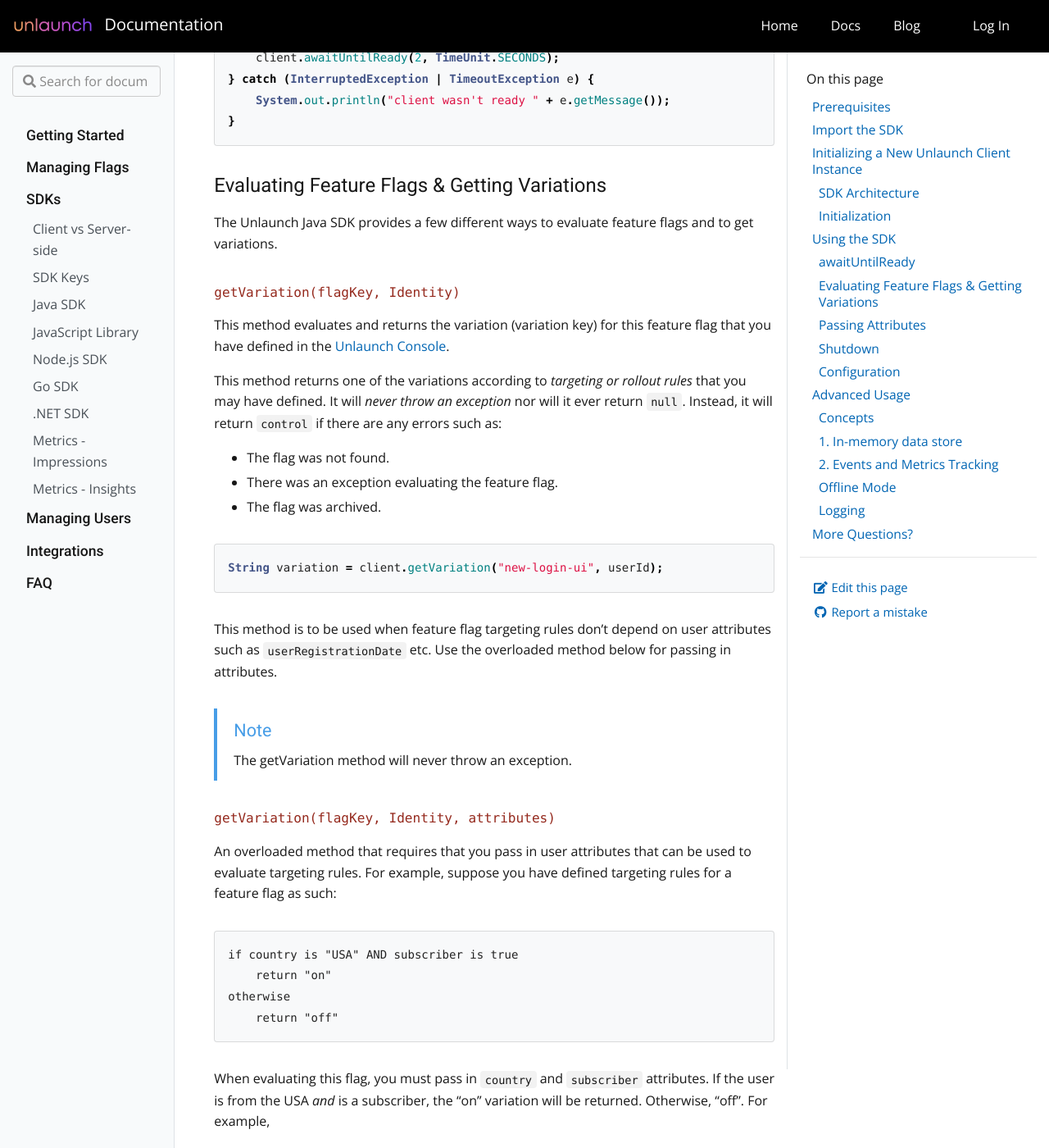
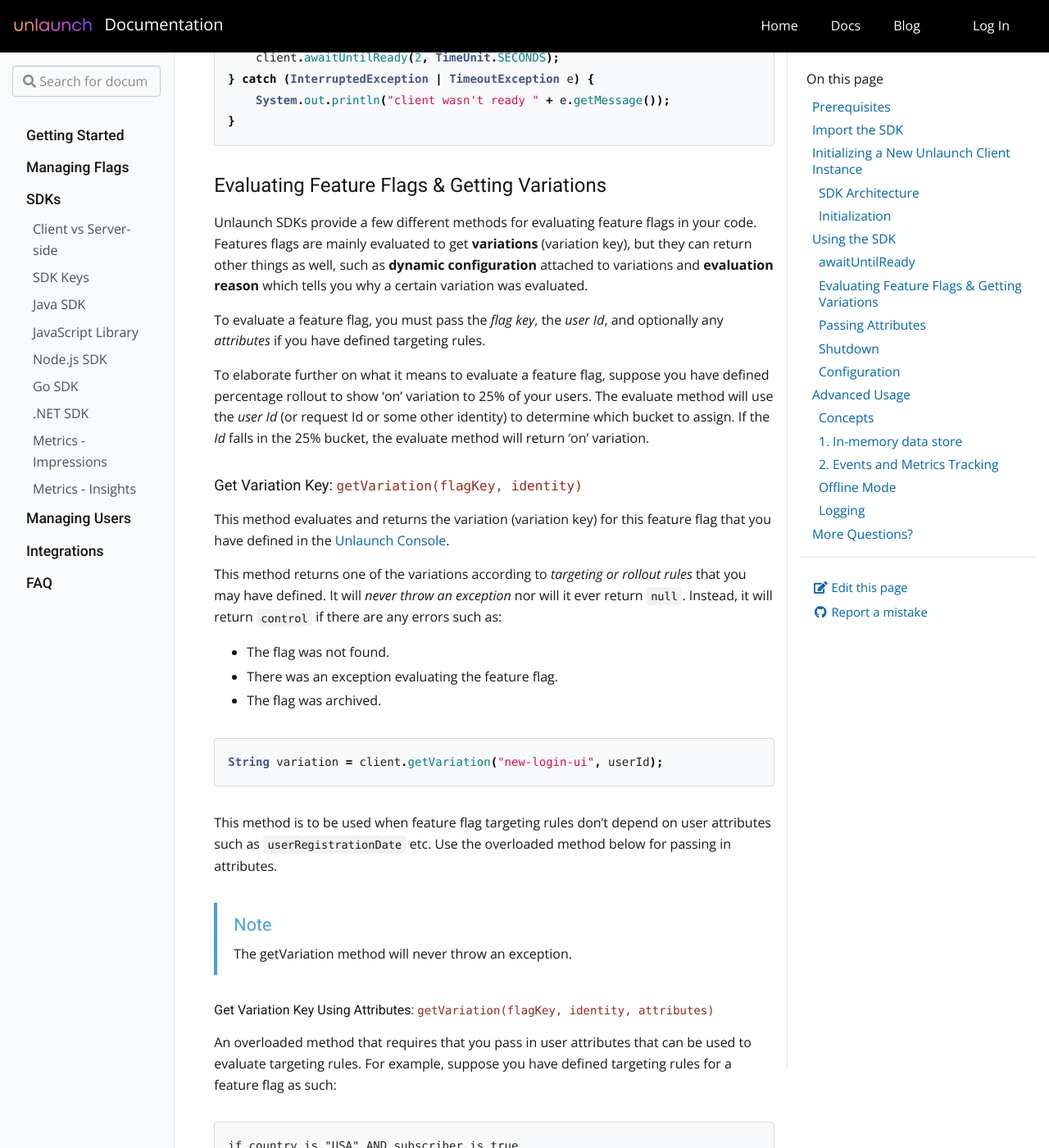
Before and after one commit to unlaunch/documentation, a Jekyll site: the page built from _docs/sdks/java-sdk.md, in a window 1280 px wide and 1400 px high, scrolled down 3474 px. Shown: the whole window at 82% size. Built offline with Jekyll 4.4.1, drawn with Linux system fonts in a browser that asks for light colours; nearby versions of some CDN libraries; some of the changed text lies outside the part shown.

Commit message:
update java sdk docs

````diff
--- a/_docs/sdks/java-sdk.md
+++ b/_docs/sdks/java-sdk.md
@@ -105,9 +105,13 @@
 
 ### Evaluating Feature Flags & Getting Variations
 
-The Unlaunch Java SDK provides a few different ways to evaluate feature flags and to get variations.
+Unlaunch SDKs provide a few different methods for evaluating feature flags in your code. Features flags are mainly evaluated to get **variations** (variation key), but they can return other things as well, such as **dynamic configuration** attached to variations and **evaluation reason** which tells you why a certain variation was evaluated.
 
-##### `getVariation(flagKey, Identity)`
+To evaluate a feature flag, you must pass the *flag key*, the *user Id*, and optionally any *attributes* if you have defined targeting rules.
+
+To elaborate further on what it means to evaluate a feature flag, suppose you have defined percentage rollout to show 'on' variation to 25% of your users. The evaluate method will use the *user Id* (or request Id or some other identity) to determine which bucket to assign. If the *Id* falls in the 25% bucket, the evaluate method will return 'on' variation.
+
+##### Get Variation Key: `getVariation(flagKey, identity)`
 
 This method evaluates and returns the variation (variation key) for this feature flag that you have defined in the [Unlaunch Console](app.unlaunch.io).
 
@@ -125,7 +129,7 @@
 
 {% include alert-note.html type="info" content="The getVariation method will never throw an exception." %}
 
-##### `getVariation(flagKey, Identity, attributes)`
+###### Get Variation Key Using Attributes: `getVariation(flagKey, identity, attributes)`
 
 An overloaded method that requires that you pass in user attributes that can be used to evaluate targeting rules. For example, suppose you have defined targeting rules for a feature flag as such:
 
@@ -148,9 +152,17 @@
 );
 ```
 
-##### `getFeature(String flagKey, String identity)`
+##### Get Variation, Dynamic Configuration and Evaluation Reason: `getFeature(flagKey, identity)`
 
-This behaves just like the `getVariation` method but instead of returning a string, it returns an [UnlaunchFeature](https://javadoc.io/doc/io.unlaunch.sdk/unlaunch-java-sdk/latest/io/unlaunch/UnlaunchFeature.html) object instead. Use this method when you want to get more than just the variation. This is mostly used for fetching *dynamic configuration* associated with the feature flag or for getting the *evaluation reason*.
+This behaves just like the `getVariation` method but instead of returning a string, it returns an [UnlaunchFeature](https://javadoc.io/doc/io.unlaunch.sdk/unlaunch-java-sdk/latest/io/unlaunch/UnlaunchFeature.html) object instead. The object that's returned contains:
+
+1. Variation key
+2. Dynamic Configuration (if you have defined any)
+3. Evaluation reason
+
+This is mostly used for fetching **dynamic configuration** associated with the feature flag or the **evaluation reason**.
+
+###### Dynamic Configuration
 
 For example, say you want to change the color of a button for some users. You'd define the colors for each variation in the Unlaunch Console as a key-value pair. Then in your application, you can fetch like this:
 
@@ -177,9 +189,11 @@
 // on variation was returned because: Default Rule match
 ```
 
-##### `getFeature(flagKey, identity, attributes)`
+###### Get Feature Using Attributes: `getFeature(flagKey, identity, attributes)`
 
-Just like the method above but uses attributes that are passed in to evaluate targeting rules.
+If you want to pass attributes to `getFeature()` method to be used in targeting rules, then use this method to pass in attributes.
+
+
 
 ### Passing Attributes
 
````
Also changed, not shown: other parts of _docs/sdks/java-sdk.md (+1 -1 lines).
